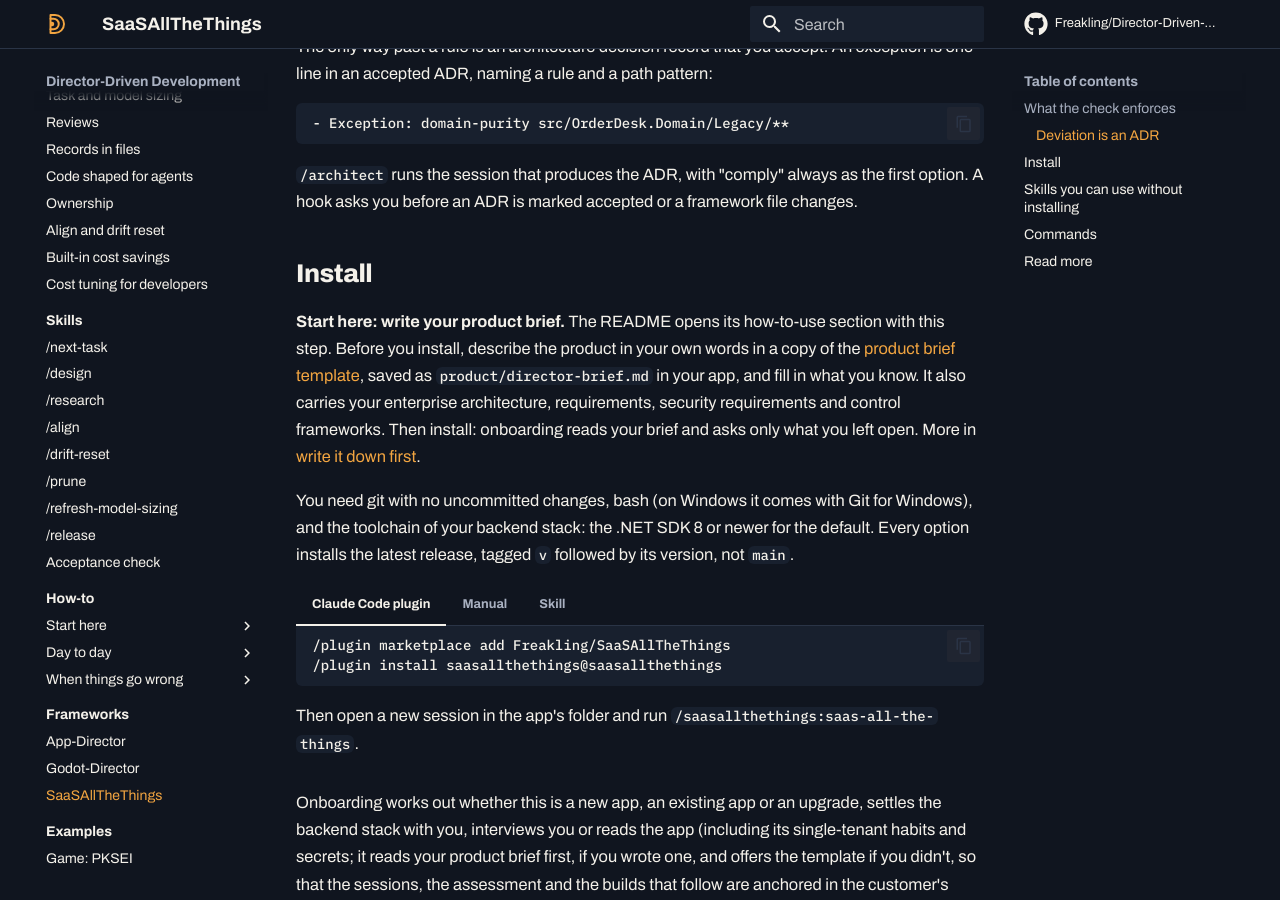
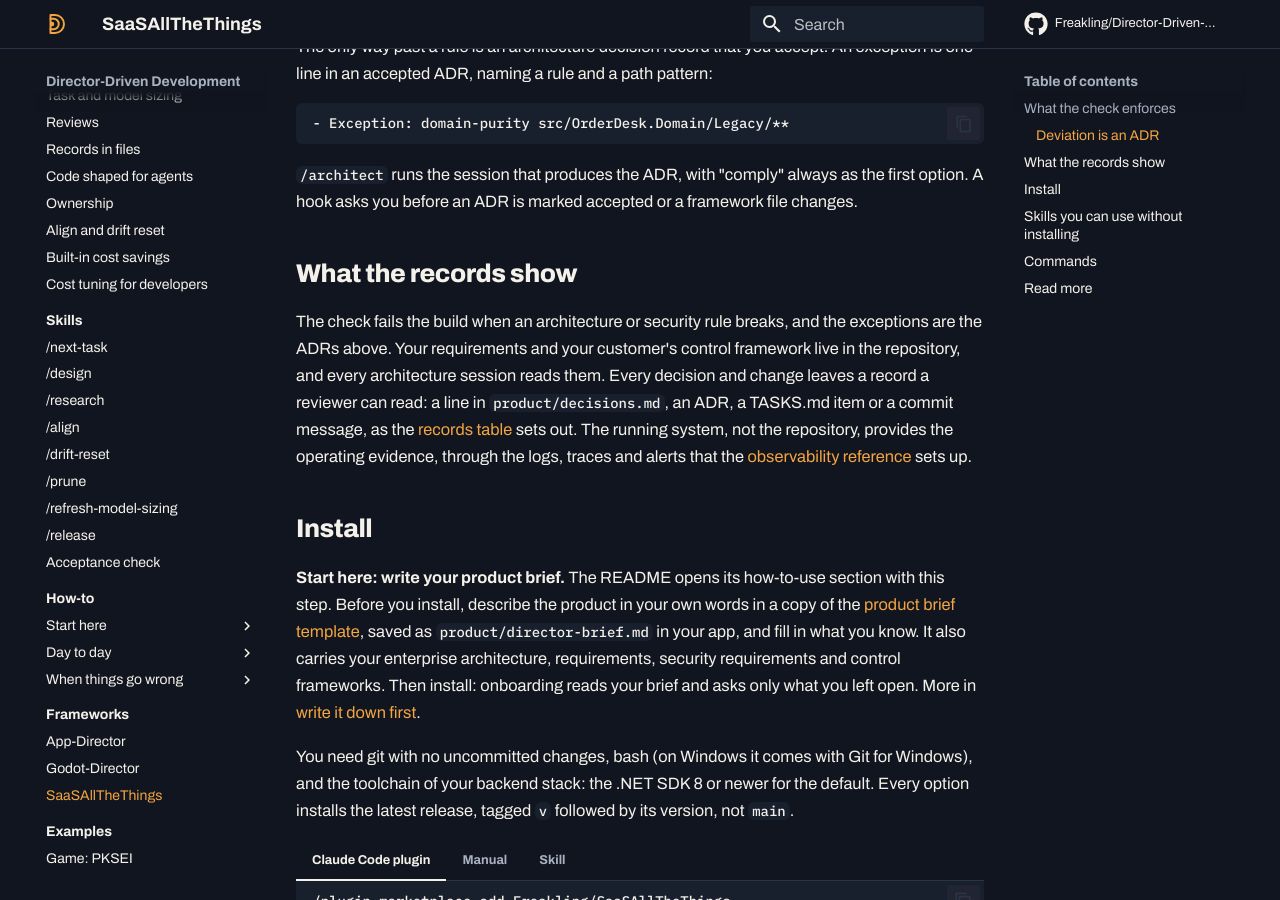
Before and after one commit to Freakling/Director-Driven-Development, an MkDocs documentation site: the page built from docs/frameworks/saasallthethings.md, in a window 1280 px wide and 900 px high, scrolled down 1732 px. Built offline with MkDocs 1.6.1 and Material for MkDocs 9.7.7, drawn with Linux system fonts in a browser that asks for light colours; comment, search, counter and statistics services are not loaded.

Commit message:
docs: the SaaSAllTheThings page says what its records show for production and compliance (T168)
Co-Authored-By: Claude Opus 5.5 <noreply@anthropic.com>

````diff
--- a/docs/frameworks/saasallthethings.md
+++ b/docs/frameworks/saasallthethings.md
@@ -40,6 +40,10 @@ The only way past a rule is an architecture decision record that you accept. An
 ```
 
 `/architect` runs the session that produces the ADR, with "comply" always as the first option. A hook asks you before an ADR is marked accepted or a framework file changes.
+
+## What the records show
+
+The check fails the build when an architecture or security rule breaks, and the exceptions are the ADRs above. Your requirements and your customer's control framework live in the repository, and every architecture session reads them. Every decision and change leaves a record a reviewer can read: a line in `product/decisions.md`, an ADR, a TASKS.md item or a commit message, as the [records table](https://github.com/Freakling/SaaSAllTheThings/blob/v0.11.0/framework/.satt/rules.md) sets out. The running system, not the repository, provides the operating evidence, through the logs, traces and alerts that the [observability reference](https://github.com/Freakling/SaaSAllTheThings/blob/v0.11.0/framework/.satt/reference/observability.md) sets up.
 
 ## Install
 
````
Also changed, not shown: TASKS.md (+1 -1 lines).
